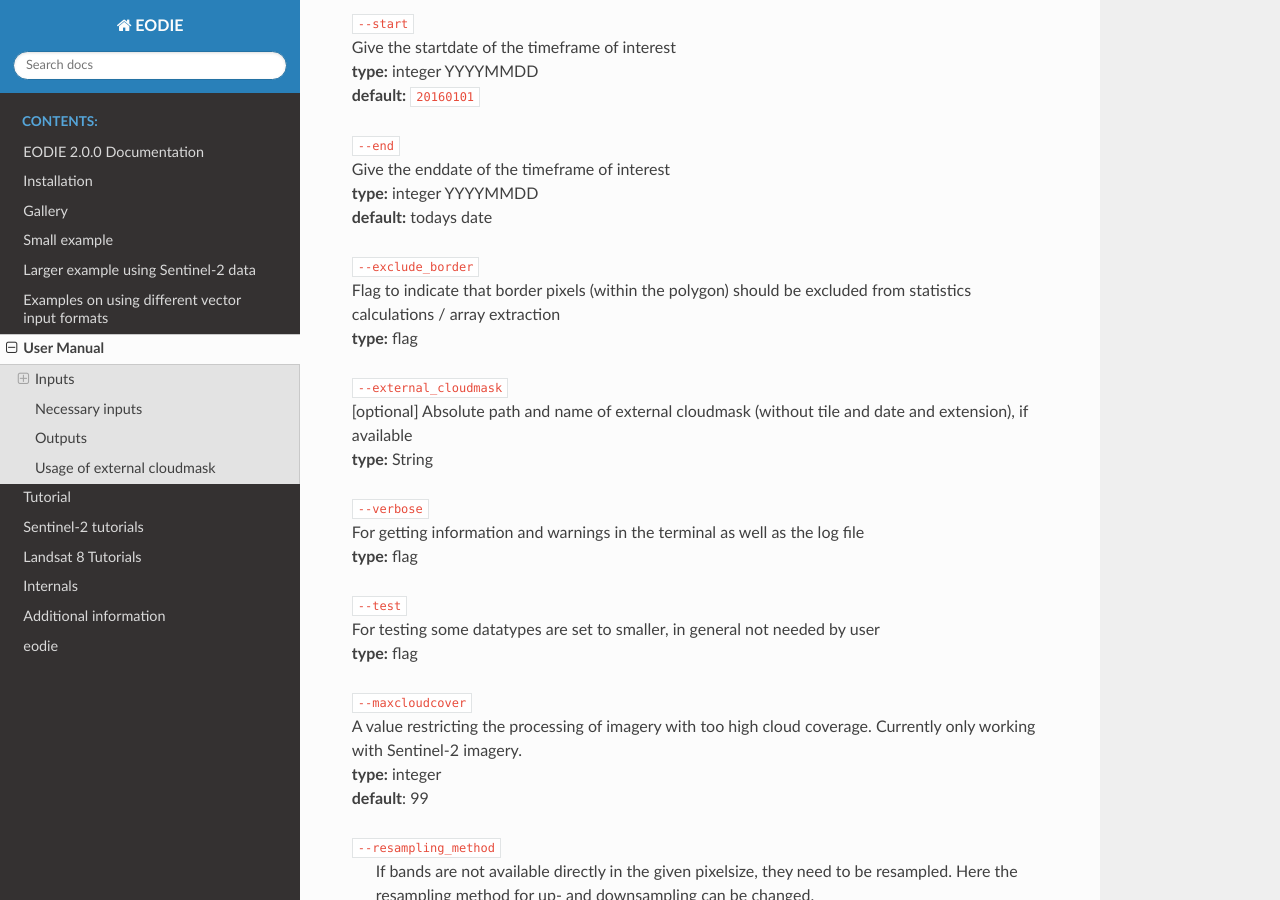
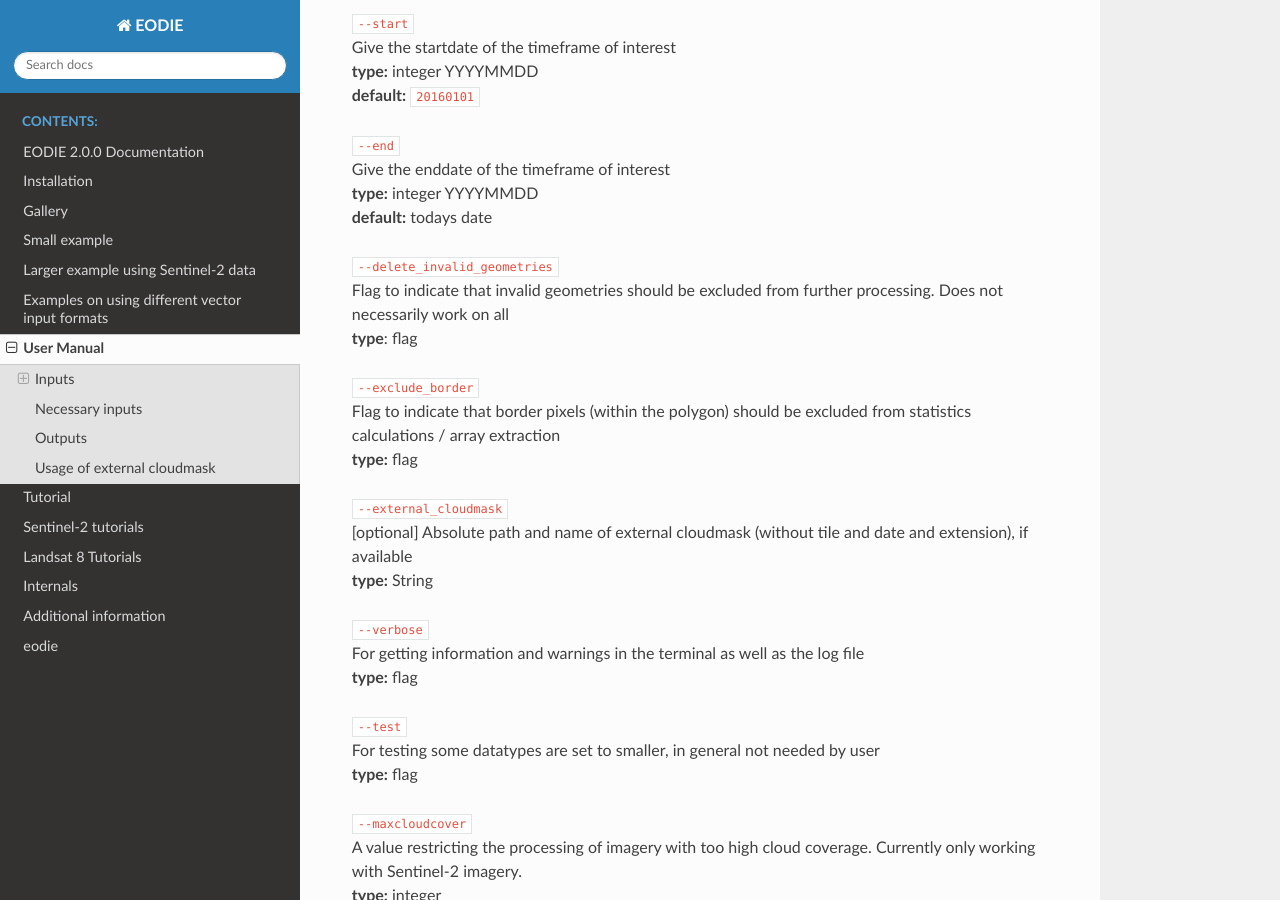
Before and after one commit to samumantha/EODIE, a Sphinx documentation site: the page built from docs/Use.rst, in a window 1280 px wide and 900 px high, scrolled down 2969 px. Built offline with Sphinx 7.4.7 and the Read the Docs theme 2.0.0, drawn with Linux system fonts in a browser that asks for light colours.

Commit message:
Added mention of --delete_invalid_geometries

```diff
--- a/docs/Use.rst
+++ b/docs/Use.rst
@@ -100,6 +100,10 @@ Note that some parameters have options, some have defaults and some are optional
 | **type:** integer YYYYMMDD
 | **default:** todays date
 
+| ``--delete_invalid_geometries``
+| Flag to indicate that invalid geometries should be excluded from further processing. Does not necessarily work on all
+| **type**: flag
+
 | ``--exclude_border``
 | Flag to indicate that border pixels (within the polygon) should be excluded from statistics calculations / array extraction
 | **type:** flag
```
